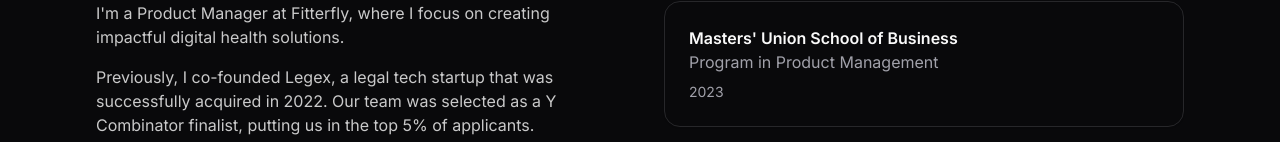
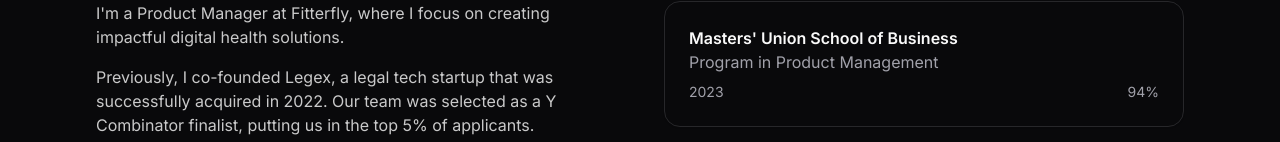
Before and after one commit to TheHackersArena/portfolio-niraj, a React (Vite) app: page /about in a window 1280 px wide. Shown: the part 303-445 px from the top of the page. Built offline with nearby package versions, Linux system fonts and the light colour scheme.

Commit message:
Update AboutSection.tsx
text

```diff
--- a/src/components/AboutSection.tsx
+++ b/src/components/AboutSection.tsx
@@ -9,7 +9,7 @@ const AboutSection = () => {
       institution: "Masters' Union School of Business",
       degree: "Program in Product Management",
       year: "2023",
-      details: "",
+      details: "94%",
     },
     {
       institution: "Delhi University",
```
